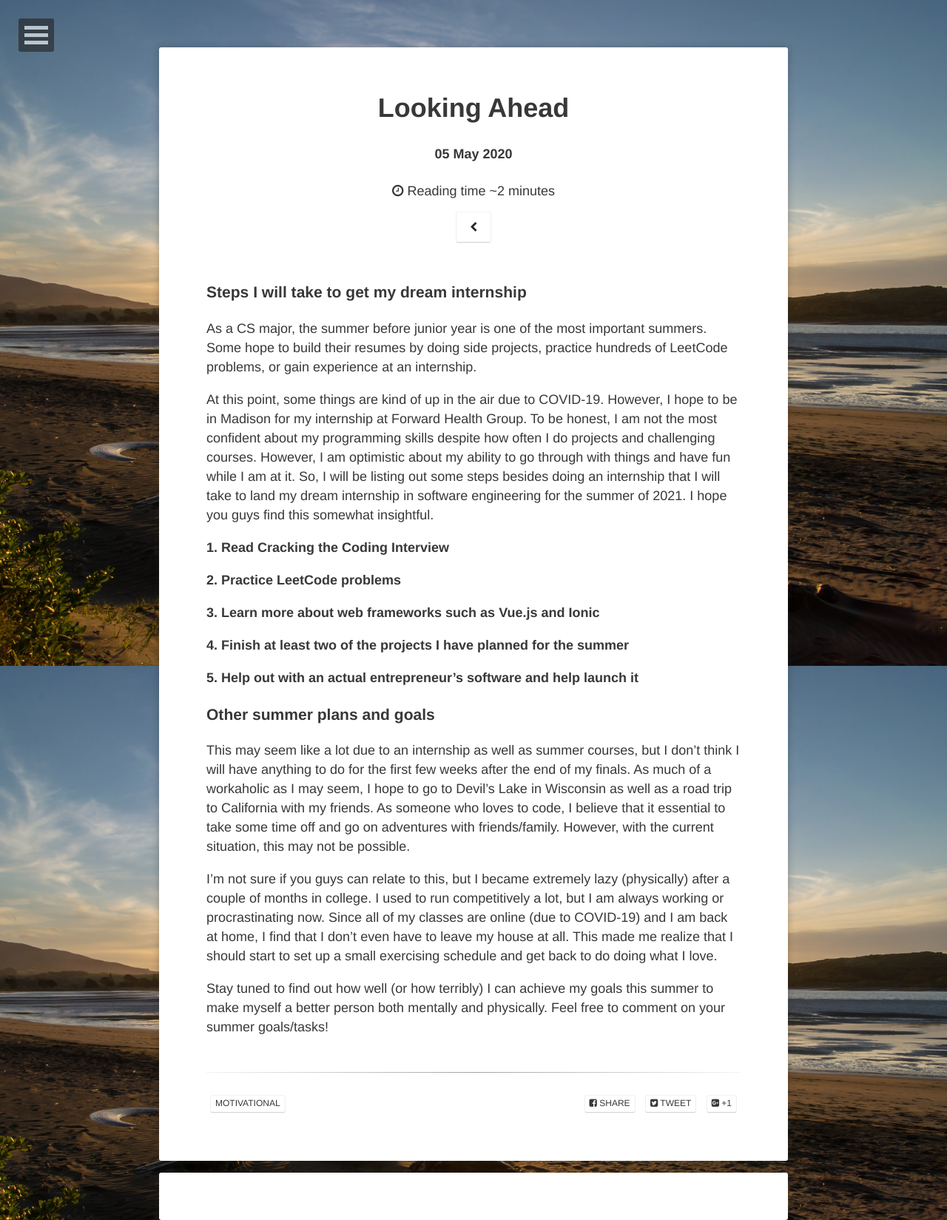
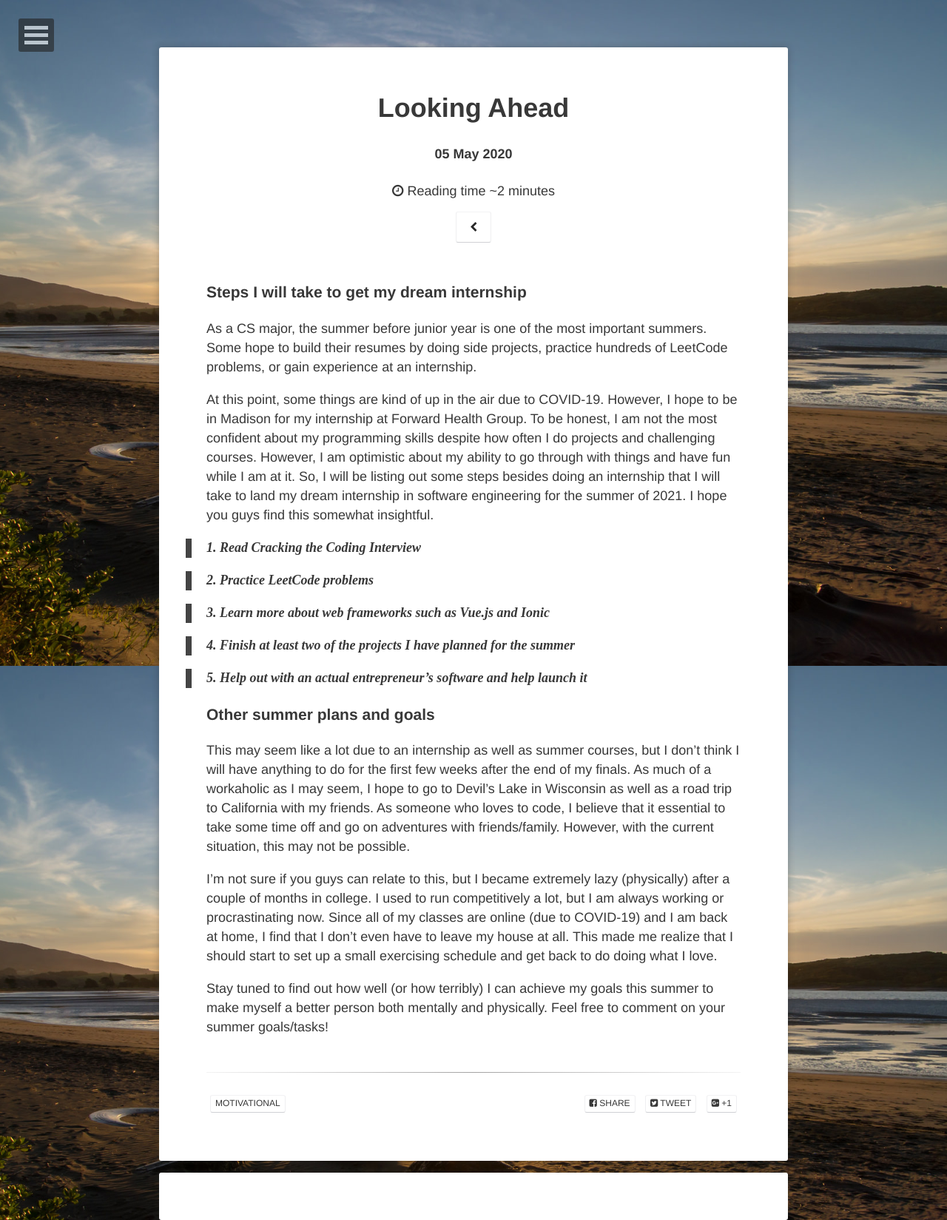
Before and after one commit to klmui/klmui2, a Jekyll site: the page built from _posts/2020-5-5-LookingAhead.md, in a window 1280 px wide. Shown: the whole page at 74% size. Built offline with Jekyll 4.4.1, drawn with Linux system fonts in a browser that asks for light colours; comment, search, counter and statistics services are not loaded.

Commit message:
Fix styling

```diff
--- a/_posts/2020-5-5-LookingAhead.md
+++ b/_posts/2020-5-5-LookingAhead.md
@@ -12,15 +12,15 @@ As a CS major, the summer before junior year is one of the most important summer
 
 At this point, some things are kind of up in the air due to COVID-19. However, I hope to be in Madison for my internship at Forward Health Group. To be honest, I am not the most confident about my programming skills despite how often I do projects and challenging courses. However, I am optimistic about my ability to go through with things and have fun while I am at it. So, I will be listing out some steps besides doing an internship that I will take to land my dream internship in software engineering for the summer of 2021. I hope you guys find this somewhat insightful.
 
- **1. Read Cracking the Coding Interview**
+> **1. Read Cracking the Coding Interview**
 
- **2. Practice LeetCode problems**
+> **2. Practice LeetCode problems**
 
- **3. Learn more about web frameworks such as Vue.js and Ionic**
+> **3. Learn more about web frameworks such as Vue.js and Ionic**
 
- **4. Finish at least two of the projects I have planned for the summer**
+> **4. Finish at least two of the projects I have planned for the summer**
 
- **5. Help out with an actual entrepreneur's software and help launch it**
+> **5. Help out with an actual entrepreneur's software and help launch it**
 
 <h3>Other summer plans and goals</h3>
 This may seem like a lot due to an internship as well as summer courses, but I don't think I will have anything to do for the first few weeks after the end of my finals. As much of a workaholic as I may seem, I hope to go to Devil's Lake in Wisconsin as well as a road trip to California with my friends. As someone who loves to code, I believe that it essential to take some time off and go on adventures with friends/family. However, with the current situation, this may not be possible.
```
